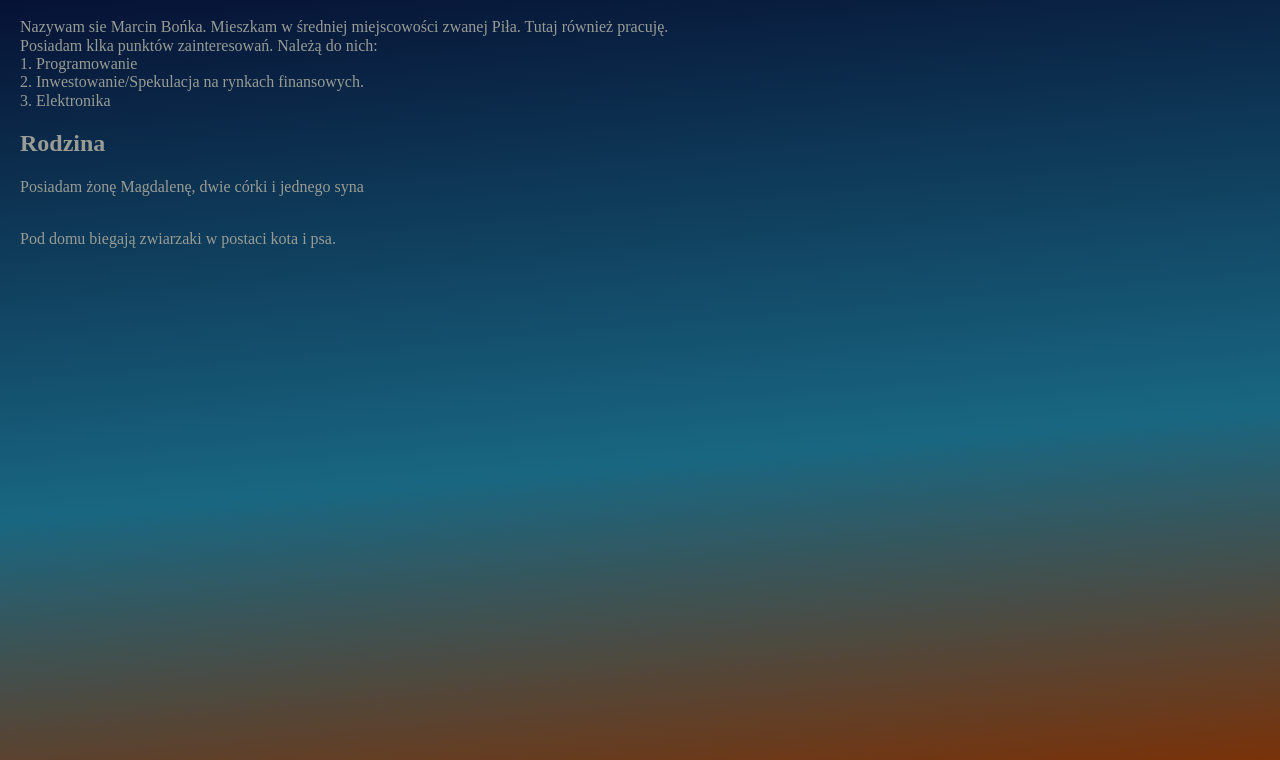
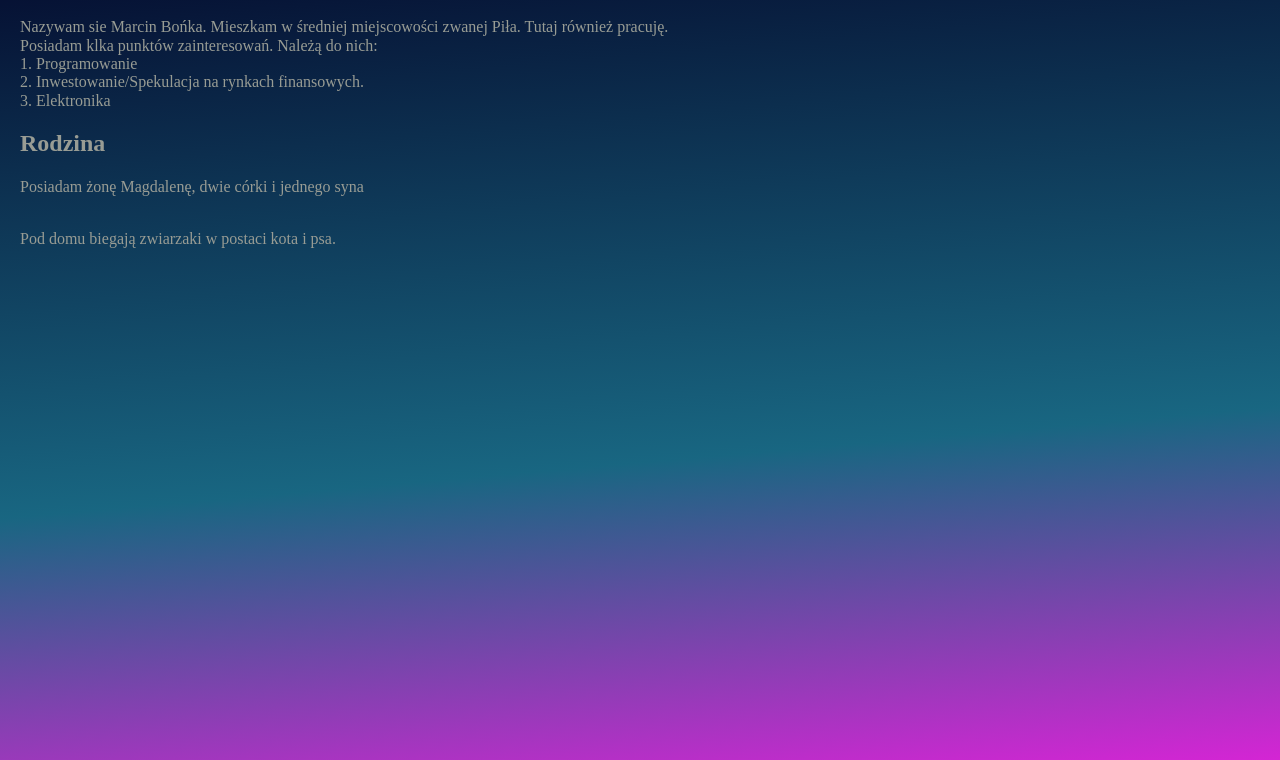
Before and after one commit to MarcinBonka/homepage-webpack, a website built with webpack: page src/pages/omnie.html in a window 1280 px wide. Shown: the part 110-870 px from the top of the page. Built offline with nearby package versions, Linux system fonts and the light colour scheme.

Commit message:
Changed background color again

```diff
--- a/src/scss/main.scss
+++ b/src/scss/main.scss
@@ -24,7 +24,7 @@ html{
 
 body {
   background-color: #2b2b29;
-  background: linear-gradient(175deg, rgba(2,0,36,1) 0%, rgba(9,92,121,0.938813025210084) 64%, rgb(121, 50, 9) 100%);
+  background: linear-gradient(175deg, rgba(2,0,36,1) 0%, rgba(9,92,121,0.938813025210084) 64%, rgb(212, 37, 212) 100%);
   color: #989c94;
   padding-left: 20px;
 }
```
